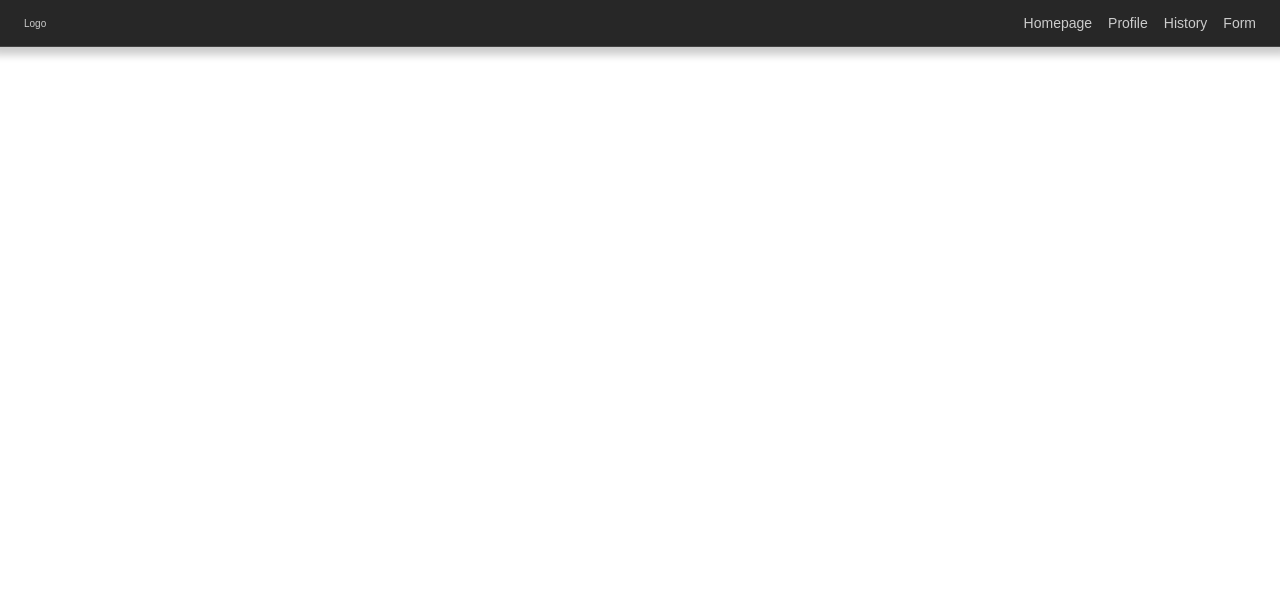
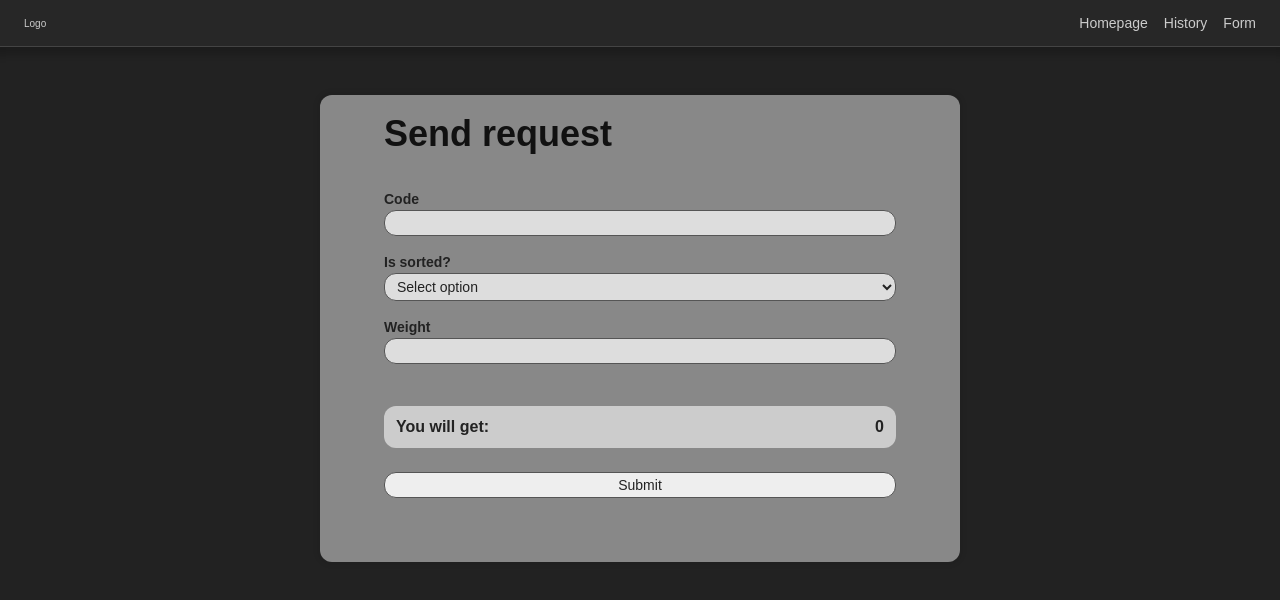
Before and after one commit to bartek623/HackYeahFront, a React (Create React App) app in the folder front/: page /form in a window 1280 px wide. Shown: the top 600 px of the page. Built offline with nearby package versions, Linux system fonts and the light colour scheme.

Commit message:
Form view

```diff
--- /dev/null
+++ b/front/src/components/BagForm/BagForm.js
@@ -0,0 +1,41 @@
+import style from "./BagForm.module.css";
+
+function BagForm() {
+  return (
+    <main className={style.main}>
+      <form className={style["form-card"]}>
+        <h3 className={style.heading}>Send request</h3>
+
+        <div className={style.control}>
+          <label htmlFor="code">Code</label>
+          <input id="code"></input>
+        </div>
+
+        <div className={style.control}>
+          <label htmlFor="code">Is sorted?</label>
+          <select id="code">
+            <option value="">Select option</option>
+            <option value="true">Yes</option>
+            <option value="false">No</option>
+          </select>
+        </div>
+
+        <div className={style.control}>
+          <label htmlFor="weight">Weight</label>
+          <input id="weight"></input>
+        </div>
+
+        <div className={style.tokens}>
+          <div>You will get: </div>
+          <span>0</span>
+        </div>
+
+        <button className={style.submit} type="submit">
+          Submit
+        </button>
+      </form>
+    </main>
+  );
+}
+
+export default BagForm;
--- /dev/null
+++ b/front/src/components/BagForm/BagForm.module.css
@@ -0,0 +1,68 @@
+.main {
+  background-color: #222;
+  height: 100%;
+  padding-top: 4.8rem;
+
+  display: flex;
+  justify-content: center;
+}
+
+.heading {
+  padding: 1.8rem 0 3.6rem;
+  font-size: 3.6rem;
+  color: #111;
+}
+
+.form-card {
+  height: fit-content;
+  background-color: #888;
+  width: 64rem;
+  max-width: 95%;
+  box-shadow: 0 0 4px 4px rgba(0, 0, 0, 0.05);
+  padding: 6.4rem;
+  padding-top: 0;
+  border-radius: 1.2rem;
+}
+
+.control {
+  display: flex;
+  flex-direction: column;
+  gap: 3px;
+
+  margin-bottom: 1.8rem;
+}
+
+.control label {
+  font-size: 1.4rem;
+  font-weight: 600;
+  color: #222;
+}
+
+.control input,
+.control select,
+.submit {
+  color: #222;
+  font-size: 1.4rem;
+  border-radius: 1.2rem;
+  border: 1px solid #555;
+  padding: 4px 8px;
+  background-color: #ddd;
+  width: 100%;
+}
+
+.tokens {
+  display: flex;
+  justify-content: space-between;
+  padding: 1.2rem;
+  margin: 4.2rem 0 2.4rem;
+  font-size: 1.6rem;
+  font-weight: 600;
+  border-radius: 1.2rem;
+
+  color: #222;
+  background-color: #ccc;
+}
+
+.submit {
+  background-color: #eee;
+}
--- a/front/src/components/Header/Header.js
+++ b/front/src/components/Header/Header.js
@@ -9,9 +9,6 @@ function Header() {
         <ul>
           <li>
             <Link to="/home">Homepage</Link>
-          </li>
-          <li>
-            <Link to="/profile">Profile</Link>
           </li>
           <li>
             <Link to="/history">History</Link>
--- a/front/src/components/Main/Main.js
+++ b/front/src/components/Main/Main.js
@@ -1,6 +1,8 @@
+import { Routes, Route } from "react-router-dom";
+
 import Header from "../Header/Header";
-import { Routes, Route } from "react-router-dom";
 import Homepage from "../Homepage/Homepage";
+import BagForm from "../BagForm/BagForm";
 
 import style from "./Main.module.css";
 
@@ -10,9 +12,8 @@ function Main() {
       <Header />
       <Routes>
         <Route path="/*" element={<Homepage />} />
-        <Route path="/profile" />
         <Route path="/history" />
-        <Route path="/form" />
+        <Route path="/form" element={<BagForm />} />
       </Routes>
     </div>
   );
```
